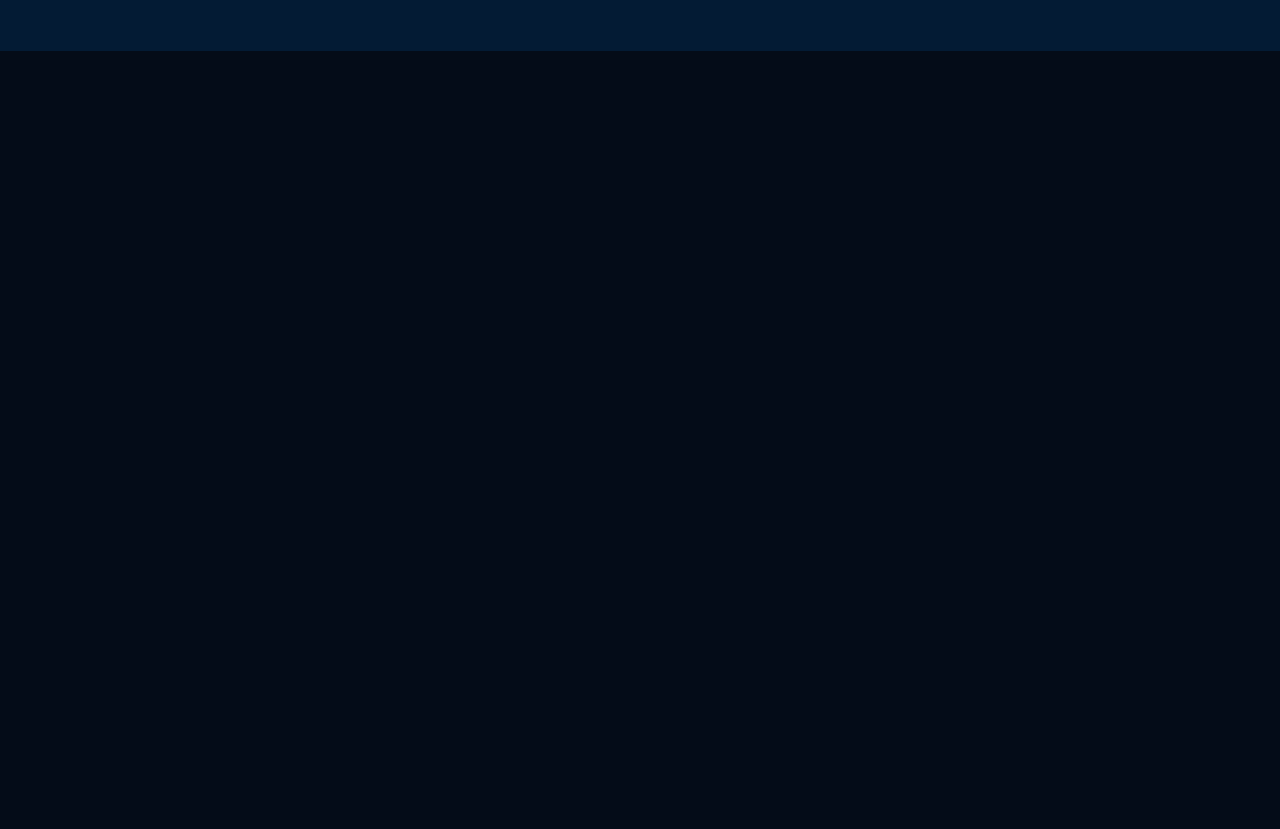
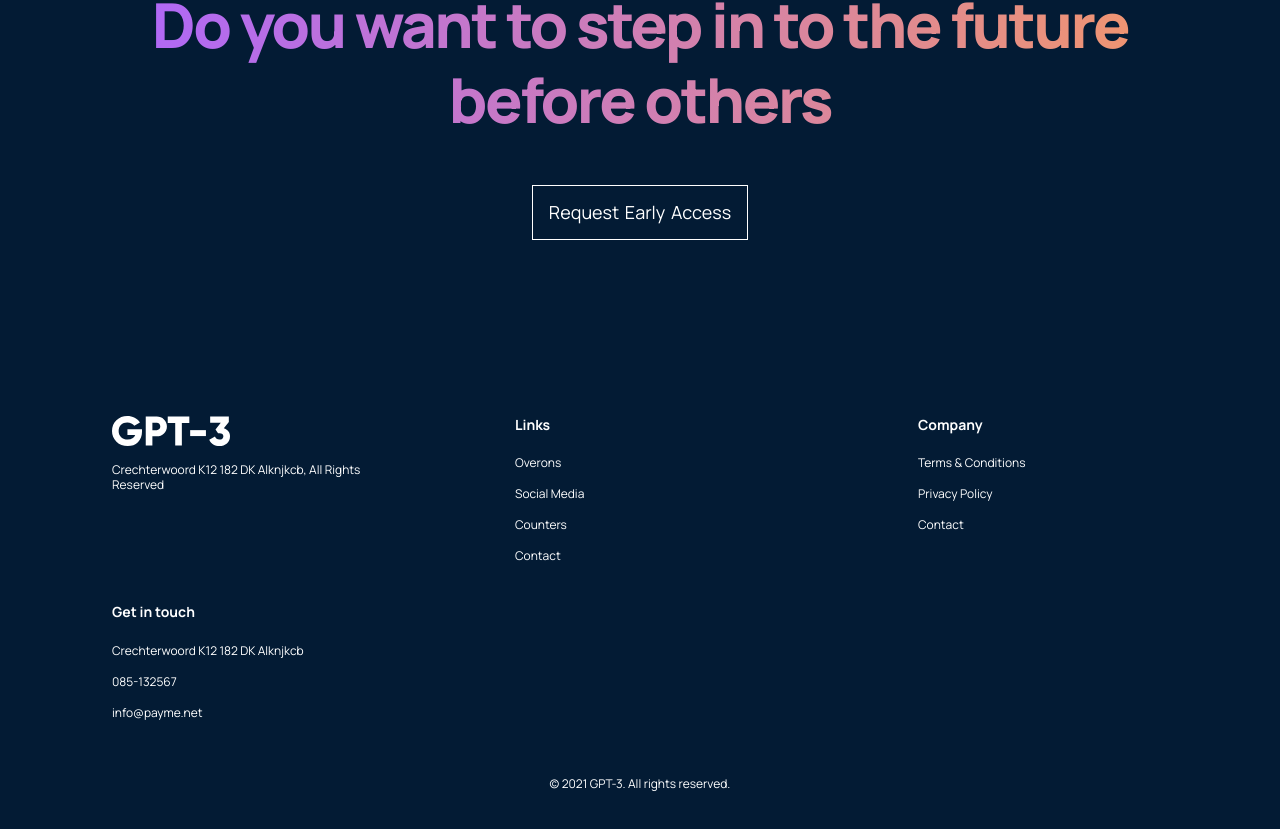
Before and after one commit to Nyakamba/first_react_project, a React (Vite) app: page / in a window 1280 px wide. Shown: the part 4238-5067 px from the top of the page. Before the commit the page ends 4289 px from the top, so only its background shows below. Built offline with nearby package versions, Linux system fonts and the light colour scheme.

Commit message:
footer.jsx

```diff
--- a/src/containers/footer/Footer.jsx
+++ b/src/containers/footer/Footer.jsx
@@ -1,11 +1,51 @@
 import React from 'react'
 import './footer.css';
+import gpt3Logo from '../../assets/logo.svg';
+
 const Footer = () => {
   return (
     <div className='gpt3__footer section__padding'>
-      <div gpt3__footer-heading>
-        <h1 className='gradient__text'></h1>
+      <div className='gpt3__footer-heading'>
+        <h1 className='gradient__text'>Do you want to step in to the future before others</h1>
       </div>
+
+      <div className='gpt3__footer-btn'>
+        <p>Request Early Access</p>
+      </div>
+
+      <div className='gpt3__footer-links'>
+        <div className='gpt3__footer-links_logo'>
+          <img src={gpt3Logo} alt='logo'/>
+          <p>Crechterwoord K12 182 DK Alknjkcb, All Rights Reserved</p>
+        </div>
+
+        <div className='gpt3__footer-links_div'>
+          <h4>Links</h4>
+          <p>Overons</p>
+          <p>Social Media</p>
+          <p>Counters</p>
+          <p>Contact</p>
+        </div>
+
+        <div className='gpt3__footer-links_div'>
+          <h4>Company</h4>
+          <p>Terms & Conditions</p>
+          <p>Privacy Policy</p>
+          <p>Contact</p>
+        </div>
+
+        <div className='gpt3__footer-links_div'>
+          <h4>Get in touch</h4>
+          <p>Crechterwoord K12 182 DK Alknjkcb</p>
+          <p>085-132567</p>
+          <p>info@payme.net</p>
+        </div>
+      </div>
+
+      <div className='gpt3__footer-copyright'>
+        <p>© 2021 GPT-3. All rights reserved.</p>
+      </div>
+
     </div>
   )
 }
```
